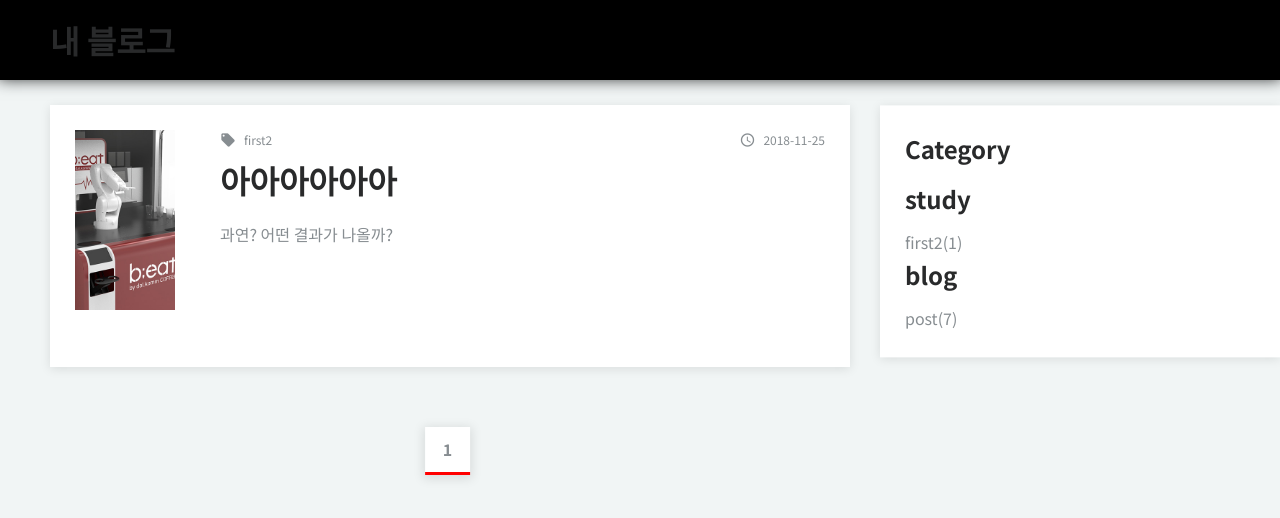
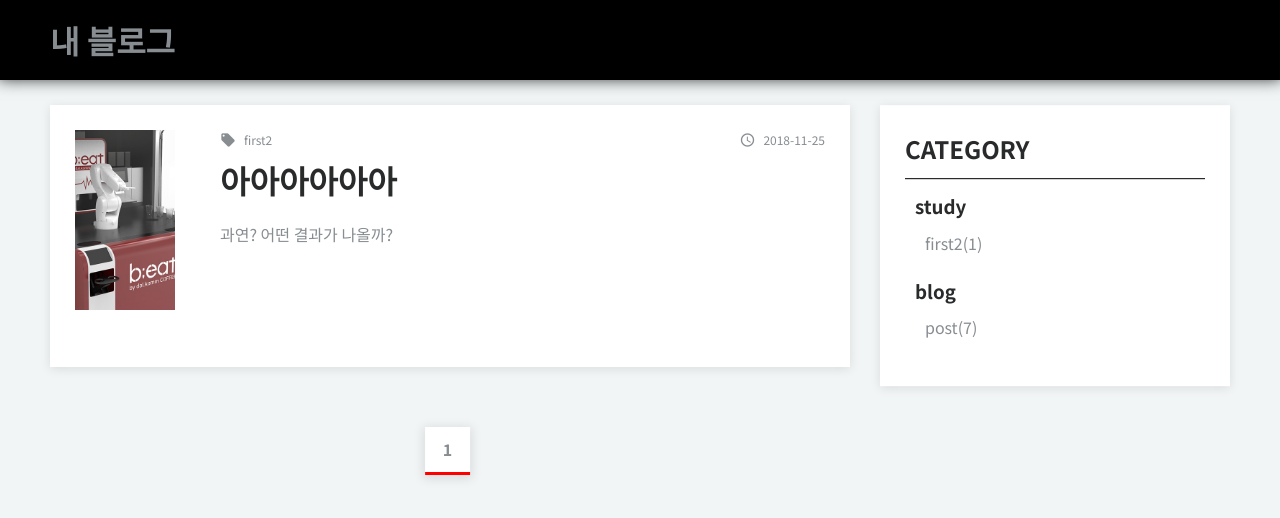
Before and after one commit to kwonjounghun/gatsby_blog, a Gatsby site: page /first2/1 in a window 1280 px wide. Built offline with nearby package versions, Linux system fonts and the light colour scheme; Gatsby itself is replaced by a stand-in of ours.

Commit message:
navigation style변경

```diff
--- a/src/components/Header/Header.js
+++ b/src/components/Header/Header.js
@@ -11,10 +11,16 @@ const HeaderSection = styled.header`
   right: 0;
   top: 0;
   box-shadow: 0px -3px 15px 2px ${props => props.theme.GrayScale.scale9};
+  position: fixed;
+  ${props => props.theme.Media.large`position: relative;`}
+  ${props => props.theme.Media.xlarge`position: relative;`}
+  z-index: 100;
 `;
 
 const Title = styled.h1`
   line-height: ${PxtoRem(80)};
+  position: relative;
+  z-index: 2;
 `;
 
 const NavContent = styled(Content)`
@@ -23,42 +29,110 @@ const NavContent = styled(Content)`
 `;
 
 const NaviGation = styled.nav`
-  width: 100%;
-  position: absolute;
+  position: fixed;
   display: none;
-  bottom: 0;
+  box-sizing: border-box;
+  padding-top: ${PxtoRem(80)};
+  z-index: 1;
+  top: 0;
   right: 0;
-  transform: translate(0, 100%);
-  padding-top: ${PxtoRem(25)};
+  width: 100vw;
+  height: 100vh;
   box-sizing: content-box;
   background-clip: content-box;
-  ${props => props.theme.Media.large`width: 350px; display: block;`}
-  ${props => props.theme.Media.xlarge`width: 350px; display: block;`}
+  ${props => props.theme.Media.tablet`position: fixed; right: 0; width: 350px;`}
+  ${props => props.theme.Media.desktop`position: fixed; right: 0; width: 350px;`}
+  ${props => props.theme.Media.large`position: absolute; top: inherit; bottom: 0; width: 350px; height: auto; transform: translate(0, 100%); padding-top: ${PxtoRem(25)}; display: block;`}
+  ${props => props.theme.Media.xlarge`position: absolute; top: inherit; bottom: 0; width: 350px; height: auto; transform: translate(0, 100%); padding-top: ${PxtoRem(25)}; display: block;`}
+  ${props => props.active ? "display: block" : "display: none"}
 `;
 
 const NaviList = styled.ul`
   width: 100%;
   height: 100%;
   padding: ${PxtoRem(25)};
+  box-sizing: border-box;
   background-color: white;
   box-shadow: 0px 2px 10px 0px rgba(0, 0, 0, 0.1);
+  h2{
+    border-bottom: 1px solid black;
+    padding-bottom: ${PxtoRem(10)};
+    text-transform: uppercase;
+  }
+  overflow-y: scroll;
+  ${props => props.theme.Media.large`overflow-y: inherit;`}
+  ${props => props.theme.Media.xlarge`overflow-y: inherit;`}
+`;
+
+const NaviListItem = styled.li`
+  padding-left: ${PxtoRem(10)};
+  box-sizing: border-box;
+  margin-bottom: ${PxtoRem(20)};
+`
+
+const SubNaviList = styled.ul`
+  padding-left: ${PxtoRem(10)};
+  box-sizing: border-box;
+`
+
+const MenuBtn = styled.button`
+  z-index: 2;
+  display: block;
+  position: absolute;
+  right: 0;
+  top: 50%;
+  transform: translate(0, -50%);
+  color: white;
+  background-color: transparent;
+  border: 0;
+  .material-icons{
+    font-size: ${props => props.theme.Fonts.size.h1};
+  }
+  ${props => props.theme.Media.large`display: none`}
+  ${props => props.theme.Media.xlarge`display: none`}
 `;
 
 class Header extends Component {
+  state = {
+    active: false
+  }
+
+  constructor(props) {
+    super(props);
+    this.header = React.createRef();
+  }
+
+  componentDidMount(){
+    this.onChangeMenuSize();
+  }
+
+  onChangeMenuState = _ => {
+    this.setState({active: !this.state.active});
+  }
+
+  onChangeMenuSize = _ => {
+    window.addEventListener("resize", this.onCloseMenu);
+  }
+
+  onCloseMenu = _ => {
+    if(this.state.active) this.setState({active: false});;
+  }
   render() {
-    console.log(this.props.NavMenu);
     return (
-      <HeaderSection>
+      <HeaderSection ref={ this.header  }>
         <NavContent>
-          <Title>{this.props.title}</Title>
-          <NaviGation>
+          <Title><Link to="/">{this.props.title}</Link></Title>
+          <MenuBtn onClick={this.onChangeMenuState}>
+            <i className="material-icons">menu</i>
+          </MenuBtn>
+          <NaviGation active={this.state.active}>
             <NaviList>
               <h2>Category</h2>
               {this.props.NavMenu.map((item, index) => {
                 return (
-                  <li key={index}>
-                    <h2>{item.key}</h2>
-                    <ul>
+                  <NaviListItem key={index}>
+                    <h3>{item.key}</h3>
+                    <SubNaviList>
                       {item.list.map((item, index) => {
                         return (
                           <li key={index}>
@@ -69,8 +143,8 @@ class Header extends Component {
                           </li>
                         );
                       })}
-                    </ul>
-                  </li>
+                    </SubNaviList>
+                  </NaviListItem>
                 );
               })}
             </NaviList>
```
